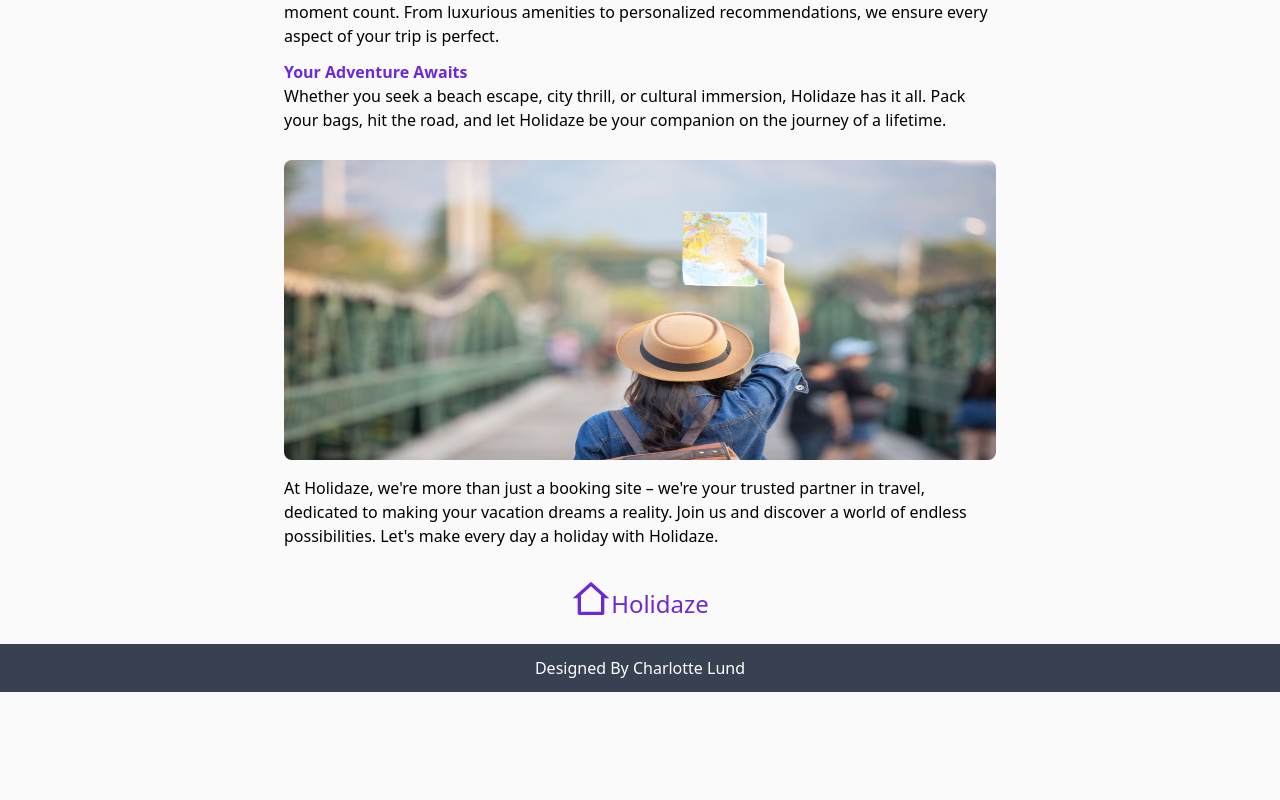
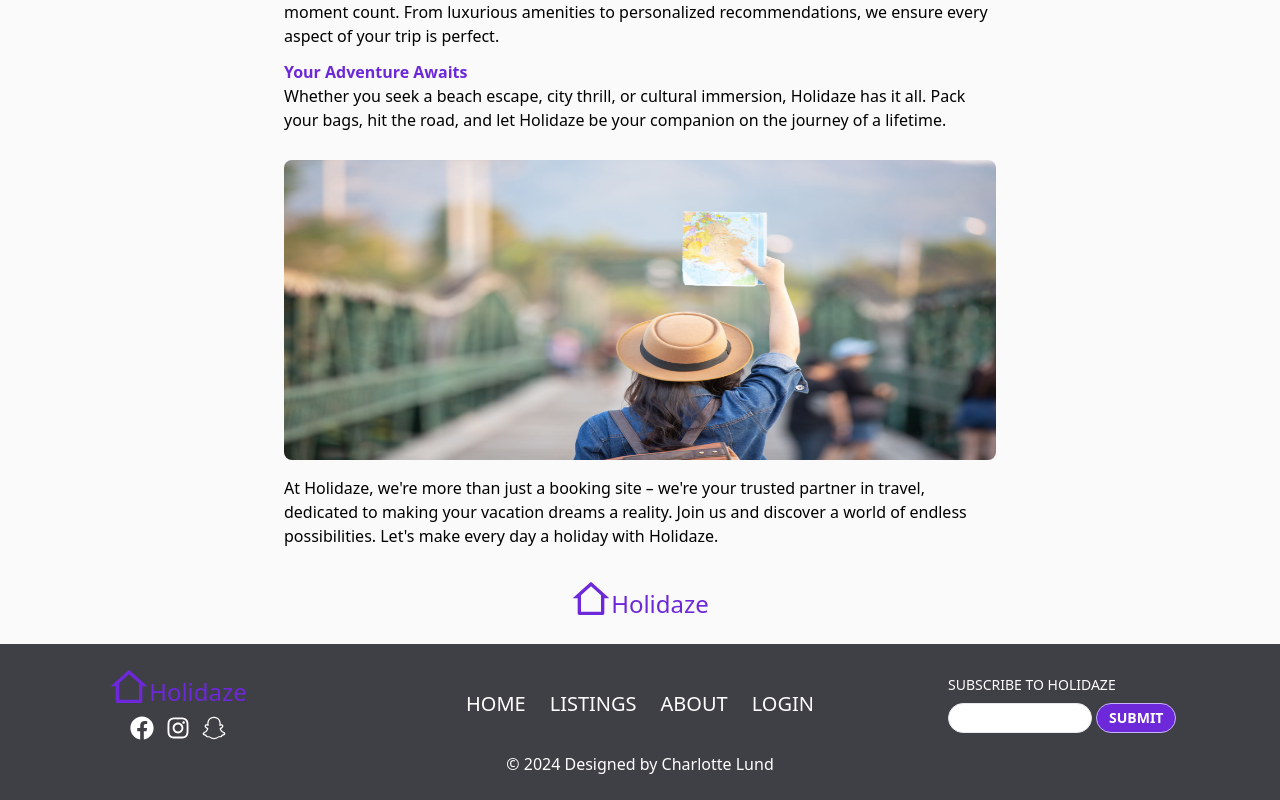
Before and after one commit to chalund/exam-2, a React (Vite) app: page /about in a window 1280 px wide. Shown: the part 946-1746 px from the top of the page. Before the commit the page ends 1638 px from the top, so only its background shows below. Built offline with nearby package versions, Linux system fonts and the light colour scheme.

Commit message:
adds footer, update logo with colorClass

```diff
--- a/src/components/Layout/Footer/index.jsx
+++ b/src/components/Layout/Footer/index.jsx
@@ -1,10 +1,57 @@
 import React from "react";
+import { NavLink } from "react-router-dom";
+import Logo from "../Logo";
+
+import { FaFacebook } from "react-icons/fa";
+import { FaInstagram } from "react-icons/fa";
+import { FaSnapchat } from "react-icons/fa6";
+
+
+
 
 const Footer = () => {
   return (
-    <div className="bg-gray-700 p-3 text-center text-white">
-      Designed By Charlotte Lund
+    <div className="bg-zinc-700 p-6 text-white">
+    <div className="flex justify-between items-center">
+      <div className="flex flex-col w-1/4 items-center">
+      <Logo colorClass="text-violet-400" />
+
+        <div className="flex gap-3 mt-2">
+          <FaFacebook size={24} />
+          <FaInstagram size={24} />
+          <FaSnapchat size={24} />
+        </div>
+      </div>
+
+      <div className="text-center flex-3"> {/* Flex-1 to make this div take remaining space */}
+        <ul className="flex gap-6 uppercase text-xl">
+          <NavLink>Home</NavLink>
+          <NavLink>Listings</NavLink>
+          <NavLink>About</NavLink>
+          <NavLink>Login</NavLink>
+        </ul>
+      </div>
+
+      <div className="flex flex-col  justify-center w-1/4"> {/* Flex container for Subscribe */}
+        <p className="text-sm uppercase">Subscribe to Holidaze</p>
+        <form action="" className="flex gap-1 mt-2"> {/* Align Subscribe and input button horizontally */}
+          <input
+            type="email"
+            className="border bg-white rounded-full w-36"
+          />
+          <button
+            type="submit"
+            className="rounded-full bg-violet-700 border border-violet-300 text-white py-1 px-3 text-sm font-semibold uppercase "
+          >
+            Submit
+          </button>
+        </form>
+      </div>
     </div>
+    <div className="text-center mt-3">
+      &copy; 2024 Designed by Charlotte Lund
+    </div>
+  </div>
   );
 };
 
--- a/src/components/Layout/Logo/index.jsx
+++ b/src/components/Layout/Logo/index.jsx
@@ -1,9 +1,10 @@
+import React from "react";
 import { Link } from "react-router-dom";
 import { RiHome2Line } from "react-icons/ri";
 
-const Logo = () => {
+const Logo = ({ colorClass }) => { // Accept colorClass prop
   return (
-    <div className=" text-violet-700">
+    <div className={`text-violet-700 ${colorClass}`}> {/* Apply colorClass along with default color */}
       <Link to="/" className="flex items-center">
         <RiHome2Line size={40} />
         <h1 className="mt-2 text-2xl">Holidaze</h1>
```
